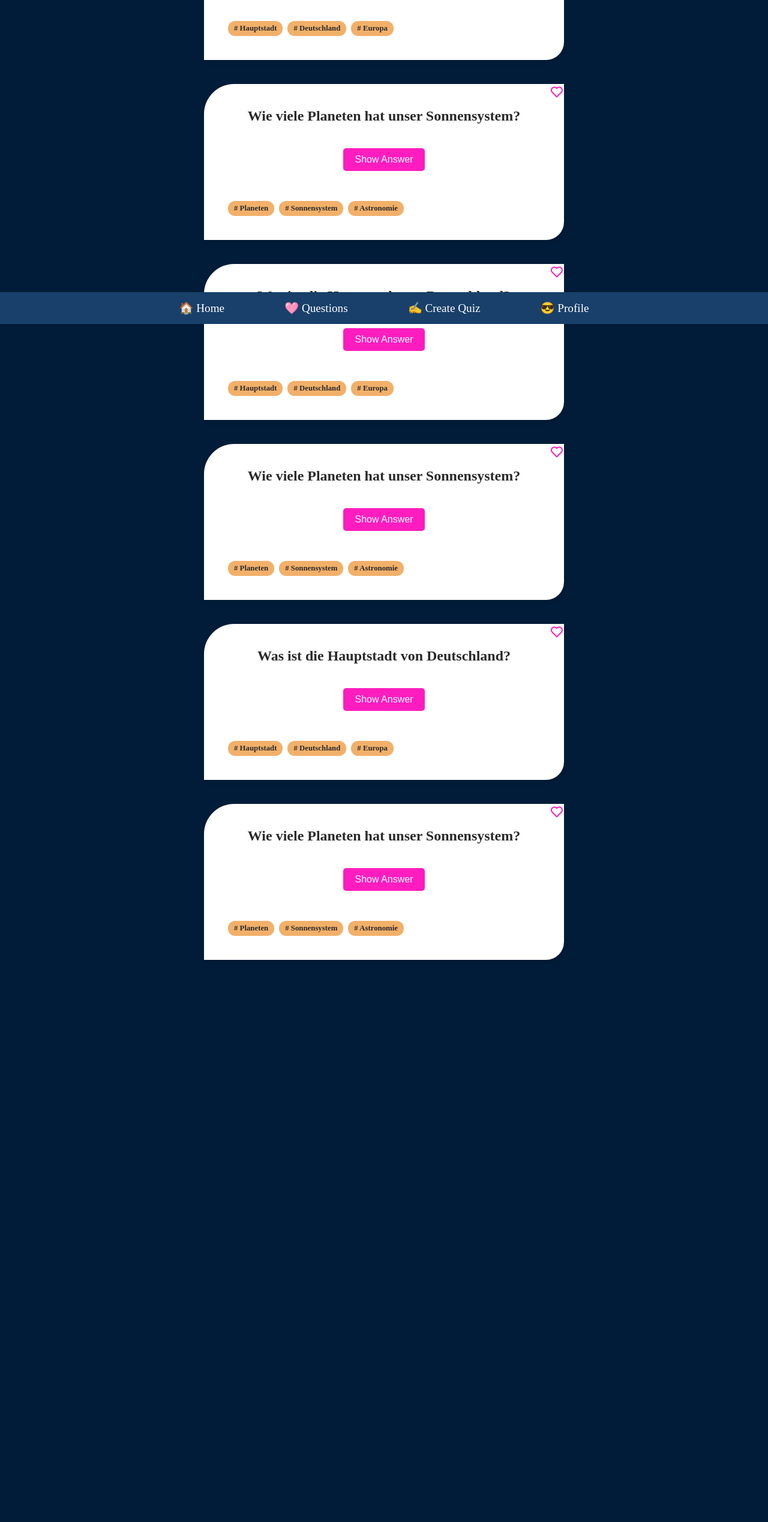
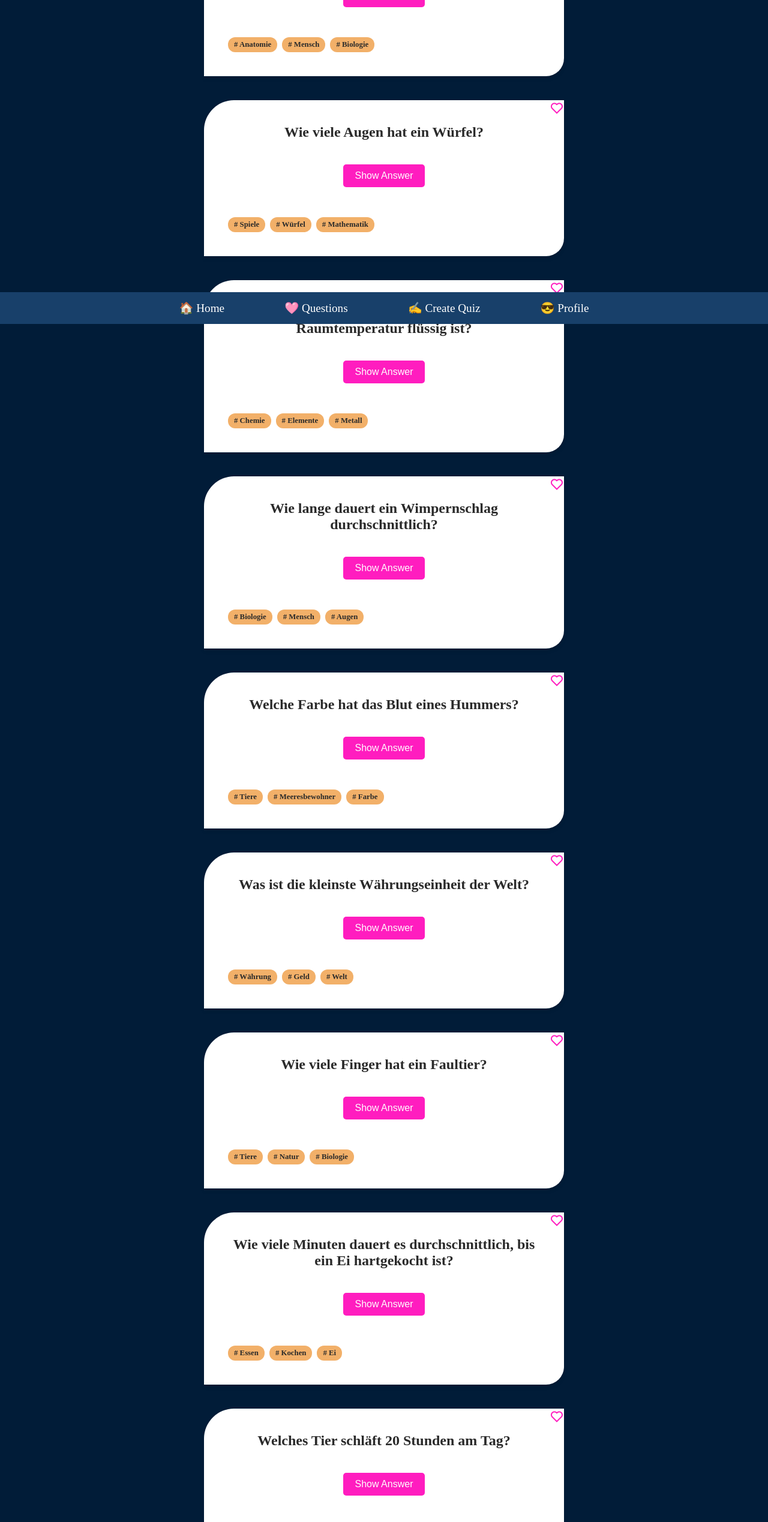
Before and after one commit to ana-nova/quiz-app, a plain HTML site: page html/index.html in a window 1280 px wide. Shown: the part 260-2797 px from the top of the page at 60% size. Before the commit the page ends 1960 px from the top, so only its background shows below. Drawn offline with nearby package versions, Linux system fonts and the light colour scheme.

Commit message:
add new functionality: new quiz can be written and added

```diff
--- a/css/quizForm.css
+++ b/css/quizForm.css
@@ -28,7 +28,6 @@
         margin-bottom: 10px;
         font-size: var(--tags-size);
         border-radius: 5px;
-        font-style: italic;
         border: 1px solid var(--color-primary-backround);
     }
 
@@ -70,3 +69,11 @@
     left: 50%;
     transform: translateX(-50%);
   }
+
+  #question-count, #answer-count {
+    font-size: 0.9rem;
+    color: var(--color-quiz-text);
+    display: block;
+    text-align: right;
+    font-style: italic;
+  }
--- a/html/index.html
+++ b/html/index.html
@@ -9,26 +9,26 @@
     <script src="../js/homePage.js" defer></script>
   </head>
   <body>
-    <!-- Header -->
+
     <header class="header">
       <h1 class="header__title">🧠 Quiz App 🧠</h1>
     </header>
 
-    <!-- Main Content -->
     <main class="quiz-container">
+
       <section class="quiz-card">
         <button class="bookmark-btn-one" aria-label="add">
           <i class="ri-heart-line"></i>
         </button>
-            <h2 class="quiz-question">Was ist die Hauptstadt von Deutschland?</h2>
+        <h2 class="quiz-question">Wie viele Zähne hat ein erwachsener Mensch normalerweise?</h2>
         <div>
-            <p class="quiz-answer hidden">Berlin</p>
+          <p class="quiz-answer hidden">32</p>
           <button class="show-answer-btn">Show Answer</button>
         </div>
         <div class="quiz-tags">
-                <span class="tag"># Hauptstadt</span>
-                <span class="tag"># Deutschland</span>
-                <span class="tag"># Europa</span>
+          <span class="tag"># Anatomie</span>
+          <span class="tag"># Mensch</span>
+          <span class="tag"># Biologie</span>
         </div>
       </section>
 
@@ -36,15 +36,15 @@
         <button class="bookmark-btn-one" aria-label="add">
           <i class="ri-heart-line"></i>
         </button>
-            <h2 class="quiz-question">Wie viele Planeten hat unser Sonnensystem?</h2>
+        <h2 class="quiz-question">Wie viele Augen hat ein Würfel?</h2>
         <div>
-            <p class="quiz-answer hidden">Acht Planeten</p>
+          <p class="quiz-answer hidden">21</p>
           <button class="show-answer-btn">Show Answer</button>
         </div>
         <div class="quiz-tags">
-                <span class="tag"># Planeten</span>
-                <span class="tag"># Sonnensystem</span>
-                <span class="tag"># Astronomie</span>
+          <span class="tag"># Spiele</span>
+          <span class="tag"># Würfel</span>
+          <span class="tag"># Mathematik</span>
         </div>
       </section>
 
@@ -52,15 +52,15 @@
         <button class="bookmark-btn-one" aria-label="add">
           <i class="ri-heart-line"></i>
         </button>
-            <h2 class="quiz-question">Was ist die Hauptstadt von Deutschland?</h2>
+        <h2 class="quiz-question">Welches ist das einzige Metall, das bei Raumtemperatur flüssig ist?</h2>
         <div>
-            <p class="quiz-answer hidden">Berlin</p>
+          <p class="quiz-answer hidden">Quecksilber</p>
           <button class="show-answer-btn">Show Answer</button>
         </div>
         <div class="quiz-tags">
-                <span class="tag"># Hauptstadt</span>
-                <span class="tag"># Deutschland</span>
-                <span class="tag"># Europa</span>
+          <span class="tag"># Chemie</span>
+          <span class="tag"># Elemente</span>
+          <span class="tag"># Metall</span>
         </div>
       </section>
 
@@ -68,15 +68,15 @@
         <button class="bookmark-btn-one" aria-label="add">
           <i class="ri-heart-line"></i>
         </button>
-            <h2 class="quiz-question">Wie viele Planeten hat unser Sonnensystem?</h2>
+        <h2 class="quiz-question">Wie lange dauert ein Wimpernschlag durchschnittlich?</h2>
         <div>
-            <p class="quiz-answer hidden">Acht Planeten</p>
+          <p class="quiz-answer hidden">0,1 Sekunden</p>
           <button class="show-answer-btn">Show Answer</button>
         </div>
         <div class="quiz-tags">
-                <span class="tag"># Planeten</span>
-                <span class="tag"># Sonnensystem</span>
-                <span class="tag"># Astronomie</span>
+          <span class="tag"># Biologie</span>
+          <span class="tag"># Mensch</span>
+          <span class="tag"># Augen</span>
         </div>
       </section>
 
@@ -84,15 +84,15 @@
         <button class="bookmark-btn-one" aria-label="add">
           <i class="ri-heart-line"></i>
         </button>
-            <h2 class="quiz-question">Was ist die Hauptstadt von Deutschland?</h2>
+        <h2 class="quiz-question">Welche Farbe hat das Blut eines Hummers?</h2>
         <div>
-            <p class="quiz-answer hidden">Berlin</p>
+          <p class="quiz-answer hidden">Blau</p>
           <button class="show-answer-btn">Show Answer</button>
         </div>
         <div class="quiz-tags">
-                <span class="tag"># Hauptstadt</span>
-                <span class="tag"># Deutschland</span>
-                <span class="tag"># Europa</span>
+          <span class="tag"># Tiere</span>
+          <span class="tag"># Meeresbewohner</span>
+          <span class="tag"># Farbe</span>
         </div>
       </section>
 
@@ -100,20 +100,69 @@
         <button class="bookmark-btn-one" aria-label="add">
           <i class="ri-heart-line"></i>
         </button>
-            <h2 class="quiz-question">Wie viele Planeten hat unser Sonnensystem?</h2>
+        <h2 class="quiz-question">Was ist die kleinste Währungseinheit der Welt?</h2>
         <div>
-            <p class="quiz-answer hidden">Acht Planeten</p>
+          <p class="quiz-answer hidden">Laotischer Kip</p>
           <button class="show-answer-btn">Show Answer</button>
         </div>
         <div class="quiz-tags">
-                <span class="tag"># Planeten</span>
-                <span class="tag"># Sonnensystem</span>
-                <span class="tag"># Astronomie</span>
+          <span class="tag"># Währung</span>
+          <span class="tag"># Geld</span>
+          <span class="tag"># Welt</span>
         </div>
       </section>
+
+      <section class="quiz-card">
+        <button class="bookmark-btn-one" aria-label="add">
+          <i class="ri-heart-line"></i>
+        </button>
+        <h2 class="quiz-question">Wie viele Finger hat ein Faultier?</h2>
+        <div>
+          <p class="quiz-answer hidden">8</p>
+          <button class="show-answer-btn">Show Answer</button>
+        </div>
+        <div class="quiz-tags">
+          <span class="tag"># Tiere</span>
+          <span class="tag"># Natur</span>
+          <span class="tag"># Biologie</span>
+        </div>
+      </section>
+
+      <section class="quiz-card">
+        <button class="bookmark-btn-one" aria-label="add">
+          <i class="ri-heart-line"></i>
+        </button>
+        <h2 class="quiz-question">Wie viele Minuten dauert es durchschnittlich, bis ein Ei hartgekocht ist?</h2>
+        <div>
+          <p class="quiz-answer hidden">10 Minuten</p>
+          <button class="show-answer-btn">Show Answer</button>
+        </div>
+        <div class="quiz-tags">
+          <span class="tag"># Essen</span>
+          <span class="tag"># Kochen</span>
+          <span class="tag"># Ei</span>
+        </div>
+      </section>
+
+      <section class="quiz-card">
+        <button class="bookmark-btn-one" aria-label="add">
+          <i class="ri-heart-line"></i>
+        </button>
+        <h2 class="quiz-question">Welches Tier schläft 20 Stunden am Tag?</h2>
+        <div>
+          <p class="quiz-answer hidden">Koala</p>
+          <button class="show-answer-btn">Show Answer</button>
+        </div>
+        <div class="quiz-tags">
+          <span class="tag"># Tiere</span>
+          <span class="tag"># Schlaf</span>
+          <span class="tag"># Natur</span>
+        </div>
+      </section>
+
     </main>
 
-        <!-- Footer mit Navigation -->
+
         <footer class="footer">
             <nav class="footer-nav">
                 <a href="index.html" class="nav-link" id="home-link">🏠 Home</a>
```
Also changed, not shown: html/bookmark.html (+20 -19 lines), html/profile.html (+1 -0 lines), html/quizForm.html (+6 -0 lines), js/newQuestions.js (+29 -0 lines). Lines whose indentation alone changed are shown as unchanged.
